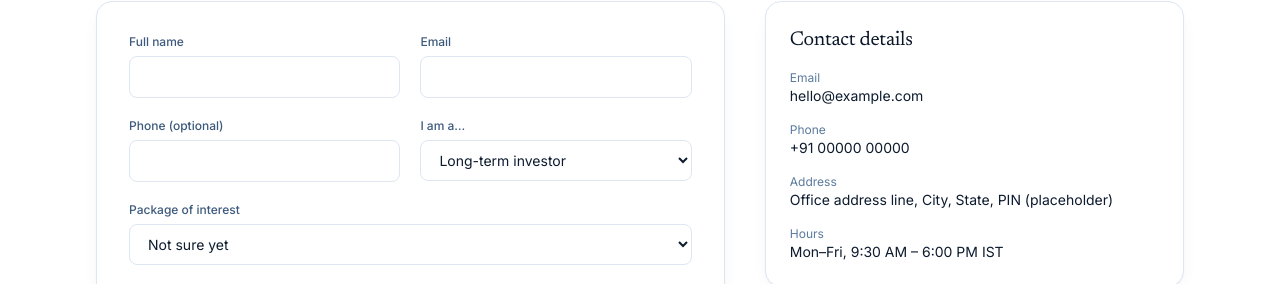
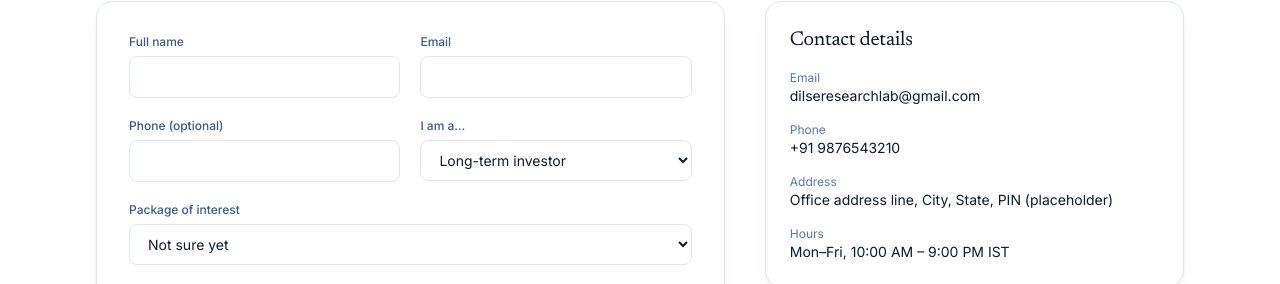
Before and after one commit to dilseresearchlab-git/Advisory, a Next.js app: page /contact in a window 1280 px wide. Shown: the part 516-800 px from the top of the page. Built offline with nearby package versions, Linux system fonts and the light colour scheme.

Commit message:
adding the env variables

```diff
--- a/src/app/advisory/page.js
+++ b/src/app/advisory/page.js
@@ -27,7 +27,7 @@ export default function AdvisoryPage() {
       </PageHero>
 
       {/* 02 — Advisory service tracks */}
-      <Section>
+      <Section tone="ice">
         <div className="max-w-3xl">
           <SectionHeading
             eyebrow="Explore our services"
@@ -56,7 +56,7 @@ export default function AdvisoryPage() {
       </Section>
 
       {/* 03 — Find your research fit */}
-      <Section tone="ice">
+      <Section >
         <SectionHeading
           eyebrow="Find your research fit"
           title="Start with what you want to understand."
--- a/src/app/contact/page.js
+++ b/src/app/contact/page.js
@@ -2,6 +2,9 @@ import { Suspense } from "react";
 import { PageHero, Section } from "@/components/ui";
 import ContactForm from "@/components/ContactForm";
 import { site } from "@/data/site";
+
+const contact = process.env.NEXT_PUBLIC_WHATSAPP_NUMBER || site.contact.phone;
+const email = process.env.NEXT_PUBLIC_CONTACT_EMAIL || site.contact.email;
 
 export const metadata = { title: "Contact" };
 
@@ -20,8 +23,8 @@ export default function ContactPage() {
             <div className="card p-6">
               <h2 className="text-xl">Contact details</h2>
               <dl className="mt-4 space-y-4 text-sm">
-                <div><dt className="text-xs text-steel">Email</dt><dd className="text-ink">{site.contact.email}</dd></div>
-                <div><dt className="text-xs text-steel">Phone</dt><dd className="text-ink">{site.contact.phone}</dd></div>
+                <div><dt className="text-xs text-steel">Email</dt><dd className="text-ink">{email}</dd></div>
+                <div><dt className="text-xs text-steel">Phone</dt><dd className="text-ink">{contact}</dd></div>
                 <div><dt className="text-xs text-steel">Address</dt><dd className="text-ink">{site.contact.address}</dd></div>
                 <div><dt className="text-xs text-steel">Hours</dt><dd className="text-ink">{site.contact.hours}</dd></div>
               </dl>
--- a/src/data/site.js
+++ b/src/data/site.js
@@ -11,10 +11,10 @@ export const site = {
     "Independent equity research, structured market perspectives and decision tools for investors and traders in India.",
   // Placeholder contact details — replace before publishing.
   contact: {
-    email: "hello@example.com",
-    phone: "+91 00000 00000",
+    email: "dilseresearchlab@gmail.com",
+    phone: "+91 9876543210",
     address: "Office address line, City, State, PIN (placeholder)",
-    hours: "Mon–Fri, 9:30 AM – 6:00 PM IST",
+    hours: "Mon–Fri, 10:00 AM – 9:00 PM IST",
   },
   social: {
     linkedin: "#",
```
